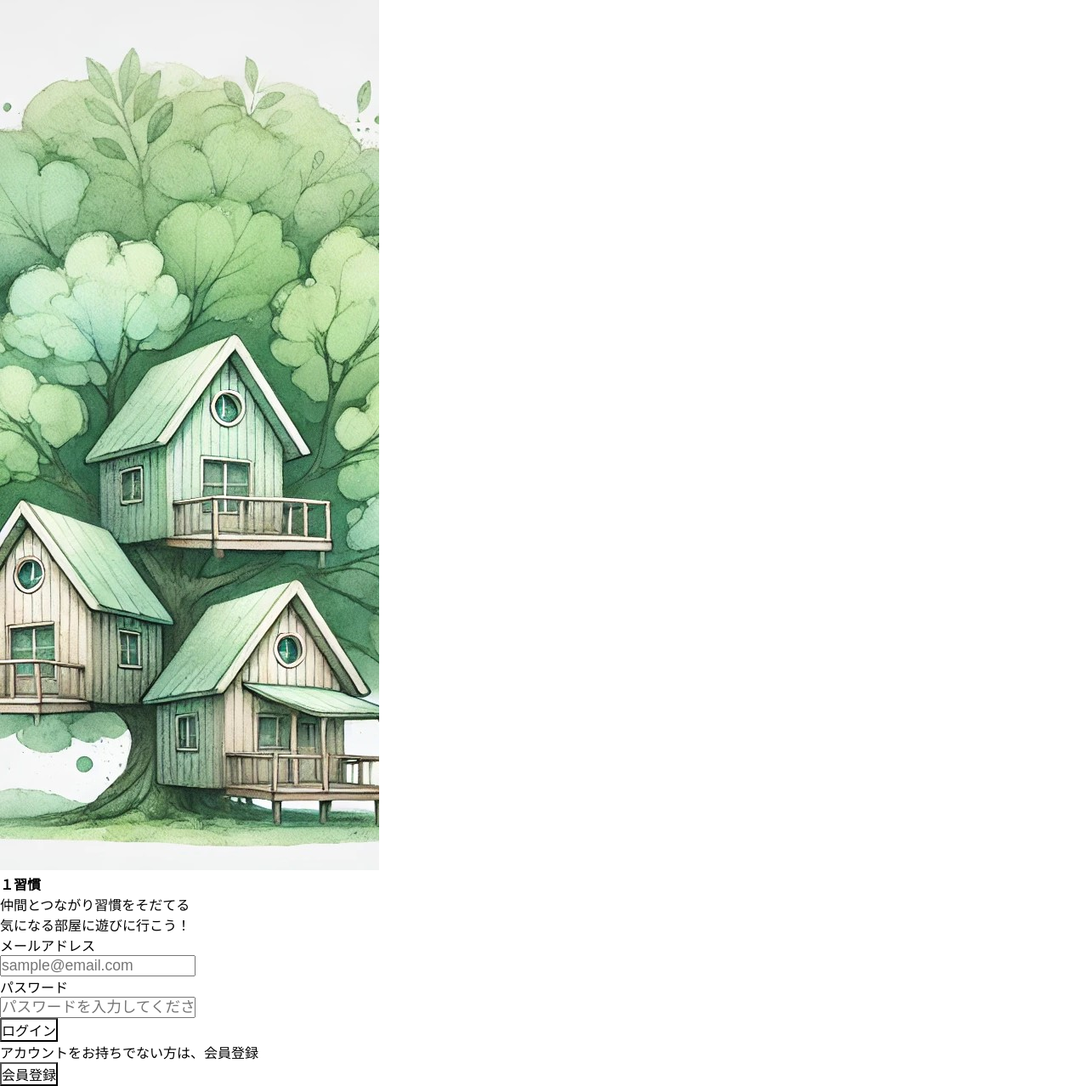
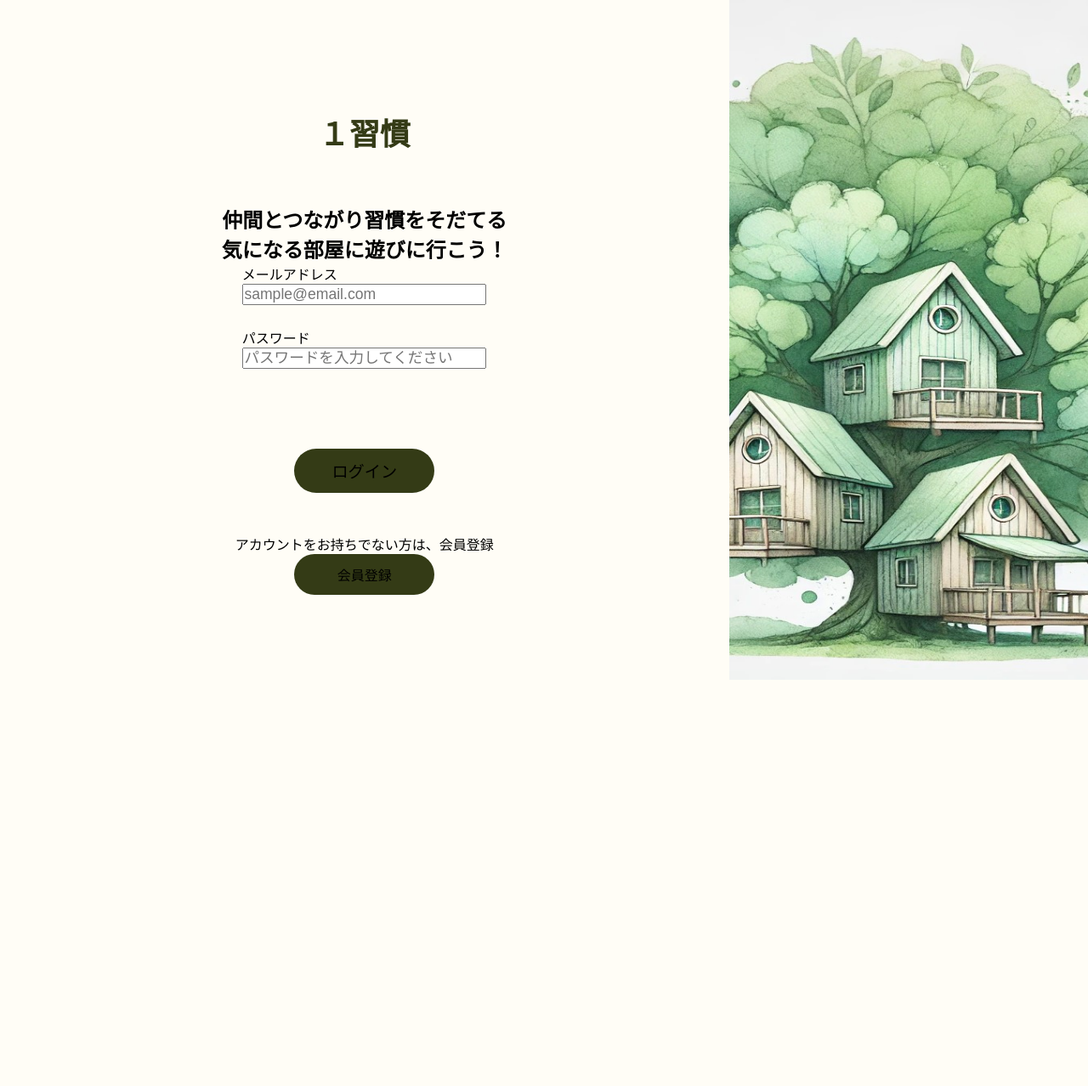
Before and after one commit to redeye0077/raretech_hackason_chat, a Flask app: page /login in a window 1280 px wide. Shown: the whole page at 85% size. After the commit the page ends 800 px from the top, so only its background shows below. Run offline with Flask 2, Linux system fonts and the light colour scheme.

Commit message:
cssファイル変更と追記

```diff
--- a/ChatApp/static/css/registration.css
+++ b/ChatApp/static/css/registration.css
@@ -2,15 +2,11 @@
 .registration-wrapper {
   background-color: var(--base);
   width: 100vw;
-    border-style: solid;
-    border-width: 1px;
 }
 
 .registration-container {
   display: flex;
   flex-direction: row-reverse;
-    border-style: solid;
-    border-width: 1px;
 }
 
 .registration-main-pic {
@@ -18,29 +14,21 @@
   background-size: cover;
   width: 33vw;
   height: 100vh;
-    border-style: solid;
-    border-width: 1px;
 }
 
 .registration-form-wrapper {
   width: 67vw;
   height: 100vh;
-    border-style: solid;
-    border-width: 1px;
 }
 
 /*ログイン画面のみ*/
 .registration-form-login {
-    border-style: solid;
-    border-width: 1px;
+  text-align: center;
 }
 
 /*新規登録画面のみ*/
 .registration-form-signup {
   text-align: center;
-
-    border-style: solid;
-    border-width: 1px;
 }
 
 .registration-title {
@@ -51,31 +39,31 @@
   text-align: center;
   width: 100%;
   height: 30%;
-    border-style: solid;
-    border-width: 1px;
+}
+
+.title-message {
+  font-size: 24px;
+  font-weight: bolder;
+  text-align: center;
+}
+
+.registration-flash-container {
+  display: flex;
+  justify-content: center;
 }
 
 .registration-flash {
-    border-style: solid;
-    border-width: 1px;
+  text-align: center;
 }
 
 .registration-form-item {
   width: 18em;
   height: 75px;
-    /*padding: 0 15% 0 15%;*/
   margin: 0 auto;
-    border-style: solid;
-    border-width: 1px;
 }
 
 .registration-form-name {
-    /*padding: 0 19% 0 19%;*/
   text-align: left;
-  }
-
-  .registration-form-name-b {
-    display: block;
 }
 
 .size-input-form {
@@ -87,8 +75,13 @@
   display: flex;
   flex-direction: column;
   justify-content: flex-end;
-    border-style: solid;
-    border-width: 1px;
+}
+
+.registration-button-login-container {
+  height: 15vh;
+  display: flex;
+  flex-direction: column;
+  justify-content: flex-end;
 }
 
 .registration-button {
--- a/ChatApp/static/css/styles.css
+++ b/ChatApp/static/css/styles.css
@@ -4,3 +4,4 @@
 @import "color.css";
 @import "header.css";
 @import "edit-channel.css";
+@import "registration.css";
```
Lines whose indentation alone changed are shown as unchanged.
